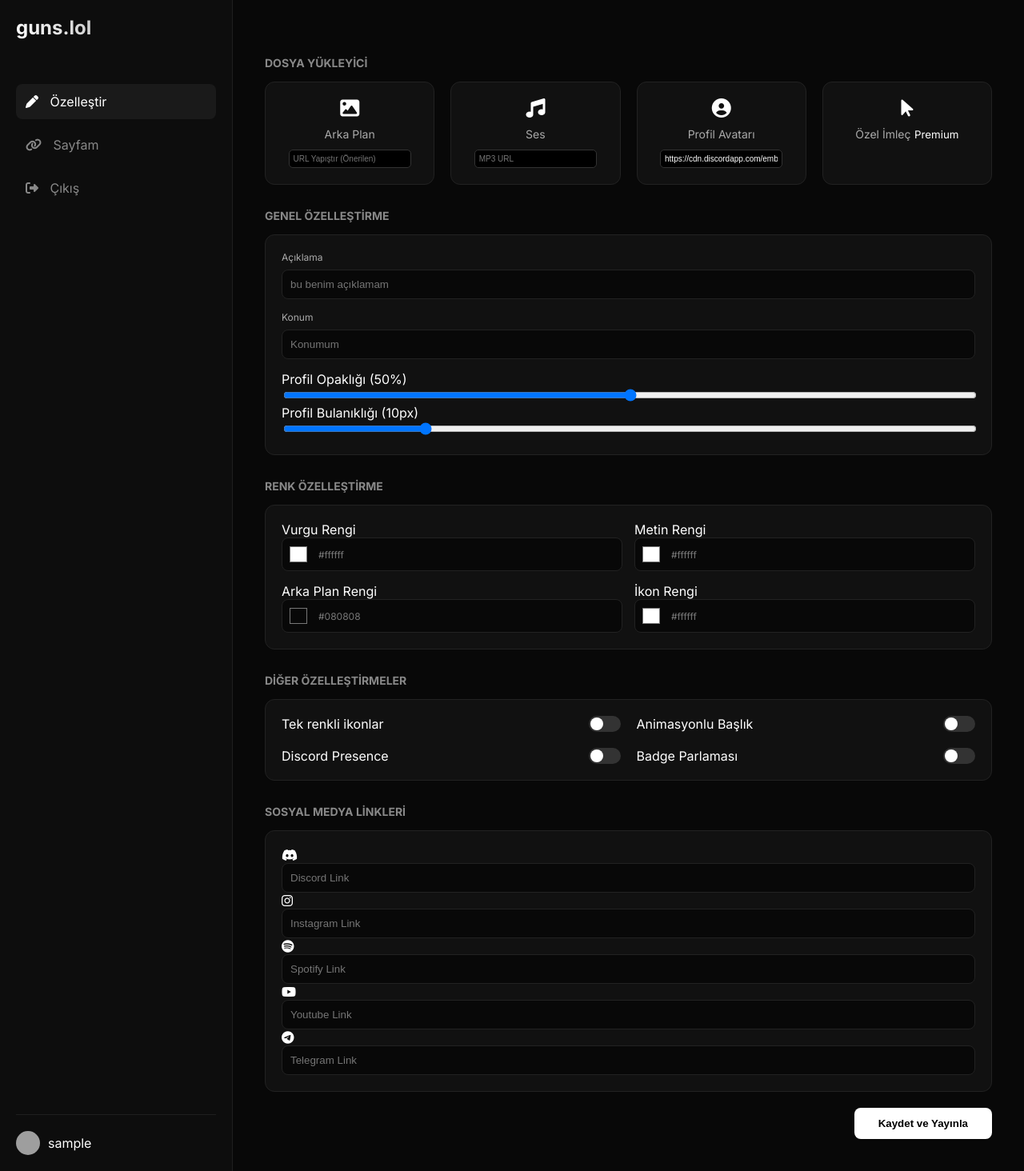
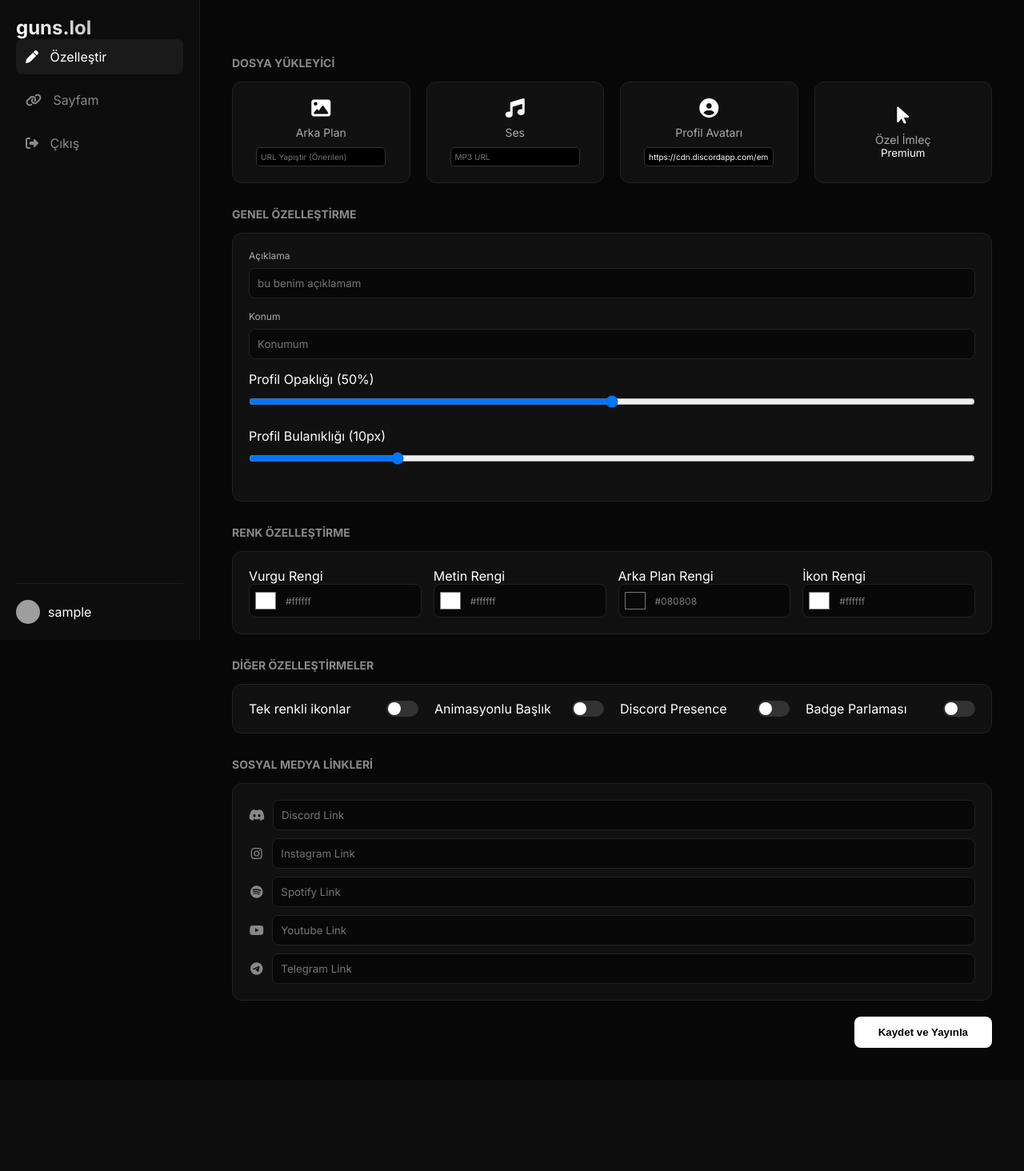
Before and after one commit to anankralbey-a11y/biolink-clone1, a Flask app: page /dashboard in a window 1280 px wide. Shown: the whole page at 80% size. After the commit the page ends 1310 px from the top, so only its background shows below. Run offline with Flask 3, Linux system fonts and the light colour scheme; the visitor is signed in with stand-in values (Sample User, id 1); grey boxes are pictures that could not be loaded.

Commit message:
Update style.css

```diff
--- a/static/style.css
+++ b/static/style.css
@@ -1,12 +1,134 @@
-/* GENEL */
+/* --- GENEL AYARLAR --- */
+@import url('https://fonts.googleapis.com/css2?family=Inter:wght@300;400;600;700&display=swap');
+
 body {
     background-color: #080808;
     color: #fff;
     font-family: 'Inter', sans-serif;
     margin: 0;
+    padding: 0;
+    overflow-x: hidden;
 }
 
-/* DASHBOARD LAYOUT */
+a { text-decoration: none; color: inherit; }
+ul { list-style: none; padding: 0; margin: 0; }
+* { box-sizing: border-box; }
+
+/* --- FLASH MESAJLARI --- */
+.flash-msg {
+    padding: 10px; font-size: 12px; border-radius: 5px; margin-bottom: 15px; text-align: center;
+}
+.flash-msg.error { background: rgba(255, 0, 0, 0.1); color: #ff5555; border: 1px solid #ff5555; }
+.flash-msg.success { background: rgba(0, 255, 0, 0.1); color: #55ff55; border: 1px solid #55ff55; }
+
+/* =========================================
+   LANDING PAGE (ANA SAYFA)
+   ========================================= */
+.landing-container {
+    max-width: 1200px;
+    margin: 0 auto;
+    padding: 20px;
+    min-height: 100vh;
+    display: flex;
+    flex-direction: column;
+}
+
+.landing-nav {
+    display: flex;
+    justify-content: space-between;
+    align-items: center;
+    padding: 20px 0;
+}
+
+.logo {
+    font-size: 24px;
+    font-weight: bold;
+    background: linear-gradient(45deg, #fff, #888);
+    -webkit-background-clip: text;
+    -webkit-text-fill-color: transparent;
+}
+
+.nav-btns { display: flex; gap: 20px; align-items: center; }
+
+.btn-primary {
+    background: #fff; color: #000; padding: 10px 20px;
+    border-radius: 8px; font-weight: bold; transition: 0.3s;
+}
+.btn-primary:hover { background: #ddd; }
+.btn-text { color: #aaa; transition: 0.3s; }
+.btn-text:hover { color: #fff; }
+
+.hero-section {
+    flex: 1;
+    display: flex;
+    flex-direction: column;
+    justify-content: center;
+    align-items: center;
+    text-align: center;
+    padding: 50px 0;
+}
+
+.hero-section h1 { font-size: clamp(32px, 5vw, 64px); margin-bottom: 20px; font-weight: 800; line-height: 1.1; }
+.hero-section p { font-size: 18px; color: #888; margin-bottom: 40px; max-width: 500px; }
+.highlight { color: #fff; text-shadow: 0 0 20px rgba(255,255,255,0.3); }
+
+.btn-hero {
+    background: #fff; color: #000; padding: 15px 40px;
+    font-size: 18px; border-radius: 50px; font-weight: bold;
+    box-shadow: 0 0 20px rgba(255,255,255,0.2); transition: 0.3s;
+    display: inline-block;
+}
+.btn-hero:hover { transform: scale(1.05); box-shadow: 0 0 30px rgba(255,255,255,0.4); }
+
+.footer-links {
+    text-align: center; color: #444; font-size: 12px; padding-bottom: 20px; margin-top: auto;
+}
+.footer-links span { margin: 0 10px; cursor: pointer; }
+
+/* =========================================
+   AUTH PAGES (GİRİŞ / KAYIT)
+   ========================================= */
+.auth-wrapper {
+    display: flex; justify-content: center; align-items: center;
+    min-height: 100vh; background: #050505;
+    background-image: radial-gradient(#151515 1px, transparent 1px);
+    background-size: 30px 30px;
+}
+
+.auth-box {
+    background: #0a0a0a;
+    border: 1px solid #222;
+    padding: 40px;
+    border-radius: 16px;
+    width: 90%;
+    max-width: 350px;
+    box-shadow: 0 10px 40px rgba(0,0,0,0.5);
+}
+
+.auth-box h2 { font-size: 24px; margin-bottom: 5px; text-align: center; }
+.auth-subtitle { color: #666; text-align: center; margin-bottom: 30px; font-size: 14px; }
+
+.input-group { margin-bottom: 20px; }
+.input-group label { display: block; margin-bottom: 8px; font-size: 12px; color: #aaa; }
+.input-group input {
+    width: 100%; background: #111; border: 1px solid #222;
+    padding: 12px; color: #fff; border-radius: 8px; outline: none; transition: 0.3s;
+}
+.input-group input:focus { border-color: #555; background: #151515; }
+
+.auth-btn {
+    width: 100%; background: #fff; color: #000;
+    padding: 12px; border: none; border-radius: 8px;
+    font-weight: bold; cursor: pointer; margin-top: 10px; transition: 0.3s;
+}
+.auth-btn:hover { background: #ddd; }
+
+.auth-footer { margin-top: 20px; text-align: center; font-size: 12px; color: #555; }
+.auth-footer a { color: #fff; text-decoration: underline; }
+
+/* =========================================
+   DASHBOARD (PANEL)
+   ========================================= */
 .dashboard-wrapper {
     display: flex;
     min-height: 100vh;
@@ -20,18 +142,16 @@ body {
     padding: 20px;
     display: flex;
     flex-direction: column;
+    position: sticky;
+    top: 0;
+    height: 100vh;
+}
+/* Mobilde sidebar gizle/ayarla gerekirse */
+@media (max-width: 768px) {
+    .dashboard-wrapper { flex-direction: column; }
+    .sidebar { width: 100%; height: auto; position: relative; border-right: none; border-bottom: 1px solid #1f1f1f; }
 }
 
-.logo {
-    font-size: 24px;
-    font-weight: bold;
-    margin-bottom: 40px;
-    background: linear-gradient(45deg, #fff, #888);
-    -webkit-background-clip: text;
-    -webkit-text-fill-color: transparent;
-}
-
-.nav-links { list-style: none; padding: 0; }
 .nav-links li {
     padding: 12px;
     margin-bottom: 10px;
@@ -44,11 +164,10 @@ body {
     background: #1a1a1a;
     color: #fff;
 }
-.nav-links a { text-decoration: none; color: inherit; display: block; }
 .nav-links i { margin-right: 10px; }
 
 .user-mini { margin-top: auto; display: flex; align-items: center; gap: 10px; padding-top: 20px; border-top: 1px solid #1f1f1f; }
-.user-mini img { width: 30px; height: 30px; border-radius: 50%; }
+.user-mini img { width: 30px; height: 30px; border-radius: 50%; object-fit: cover;}
 
 /* MAIN CONTENT */
 .main-content {
@@ -75,16 +194,23 @@ h3 { color: #888; font-size: 14px; text-transform: uppercase; margin-top: 30px;
     transition: 0.3s;
     position: relative;
     overflow: hidden;
+    min-height: 120px;
+    display: flex;
+    flex-direction: column;
+    justify-content: center;
+    align-items: center;
 }
 .upload-card:hover { border-color: #444; }
 .upload-card i { font-size: 24px; color: #fff; margin-bottom: 10px; display: block; }
 .upload-card span { font-size: 14px; color: #aaa; }
-/* Inputları gizle ama çalışsın */
+
+/* Input stil düzenlemeleri */
 .upload-card input[type="file"] {
-    position: absolute; top: 0; left: 0; width: 100%; height: 100%; opacity: 0; cursor: pointer;
+    position: absolute; top: 0; left: 0; width: 100%; height: 100%; opacity: 0; cursor: pointer; z-index: 2;
 }
 .upload-card input[type="text"] {
-    width: 90%; margin-top: 10px; background: #000; border: 1px solid #333; color: white; padding: 5px; border-radius: 5px; font-size: 10px;
+    width: 90%; margin-top: 10px; background: #000; border: 1px solid #333;
+    color: white; padding: 5px; border-radius: 5px; font-size: 10px; z-index: 3; position: relative;
 }
 
 /* GENEL PANELLER */
@@ -105,21 +231,23 @@ input[type="text"], textarea {
     padding: 10px;
     border-radius: 8px;
     box-sizing: border-box;
+    font-family: inherit;
 }
 
 /* SLIDER */
-input[type=range] { width: 100%; }
+input[type=range] { width: 100%; margin: 10px 0; }
+.slider-group { margin-bottom: 15px; }
 
 /* RENK SEÇİCİLER */
-.color-grid { display: grid; grid-template-columns: repeat(2, 1fr); gap: 15px; }
+.color-grid { display: grid; grid-template-columns: repeat(auto-fit, minmax(150px, 1fr)); gap: 15px; }
 .color-wrapper {
     display: flex; align-items: center; background: #080808; border: 1px solid #222; padding: 5px; border-radius: 8px;
 }
-input[type="color"] { border: none; background: none; width: 30px; height: 30px; cursor: pointer; }
+input[type="color"] { border: none; background: none; width: 30px; height: 30px; cursor: pointer; padding: 0; }
 .color-wrapper span { font-size: 12px; margin-left: 10px; color: #777; }
 
 /* TOGGLE SWITCHES */
-.toggle-grid { display: grid; grid-template-columns: repeat(2, 1fr); gap: 20px; }
+.toggle-grid { display: grid; grid-template-columns: repeat(auto-fit, minmax(200px, 1fr)); gap: 20px; }
 .toggle-item { display: flex; justify-content: space-between; align-items: center; }
 
 .switch { position: relative; display: inline-block; width: 40px; height: 20px; }
@@ -128,6 +256,11 @@ input[type="color"] { border: none; background: none; width: 30px; height: 30px;
 .slider:before { position: absolute; content: ""; height: 16px; width: 16px; left: 2px; bottom: 2px; background-color: white; transition: .4s; border-radius: 50%; }
 input:checked + .slider { background-color: #fff; }
 input:checked + .slider:before { transform: translateX(20px); background-color: #000; }
+
+/* SOSYAL MEDYA */
+.social-grid-inputs { display: grid; grid-template-columns: 1fr; gap: 10px; }
+.social-input { display: flex; align-items: center; gap: 10px; }
+.social-input i { width: 20px; text-align: center; color: #888; }
 
 /* KAYDET BUTONU */
 .save-btn {
@@ -140,5 +273,6 @@ input:checked + .slider:before { transform: translateX(20px); background-color:
     font-weight: bold;
     cursor: pointer;
     float: right;
+    transition: 0.3s;
 }
-.save-btn:hover { background: #ddd; }
+.save-btn:hover { background: #ddd; transform: translateY(-2px); }
```
